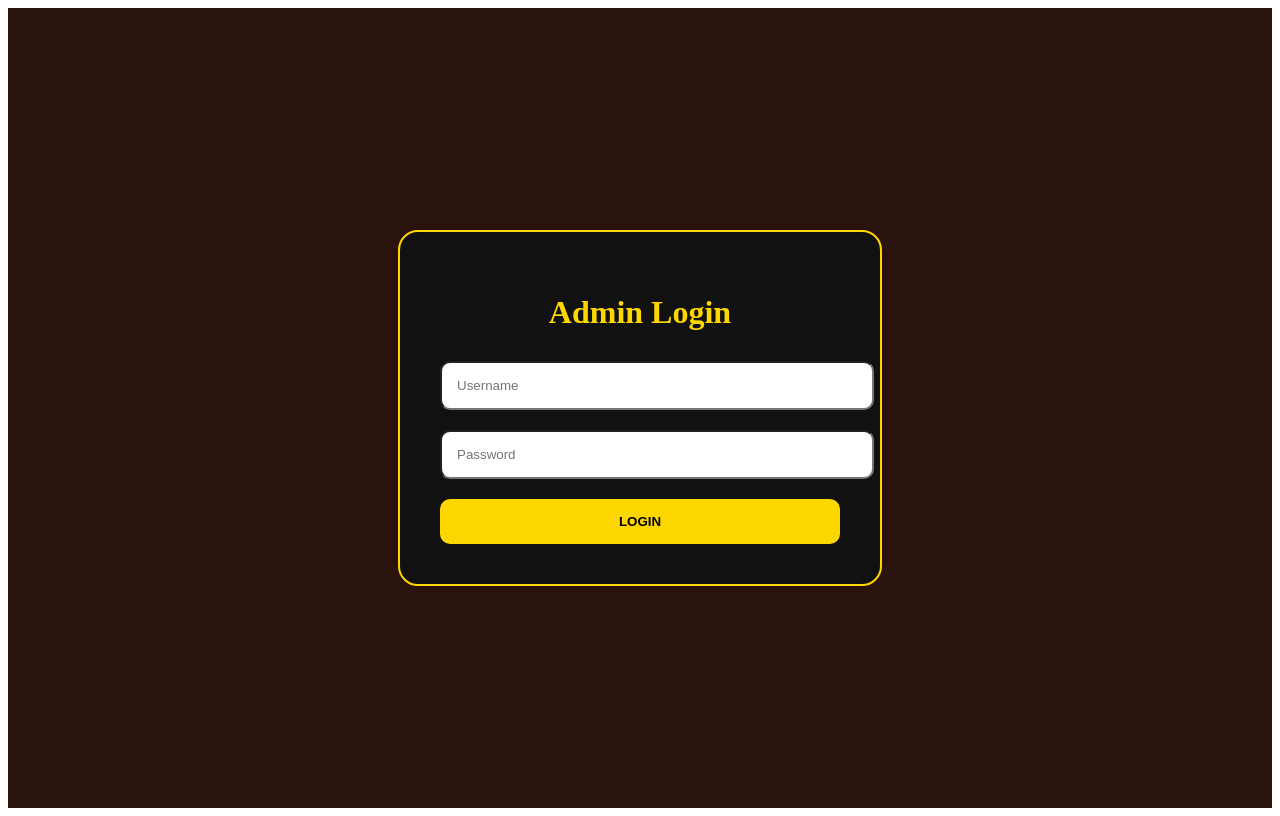
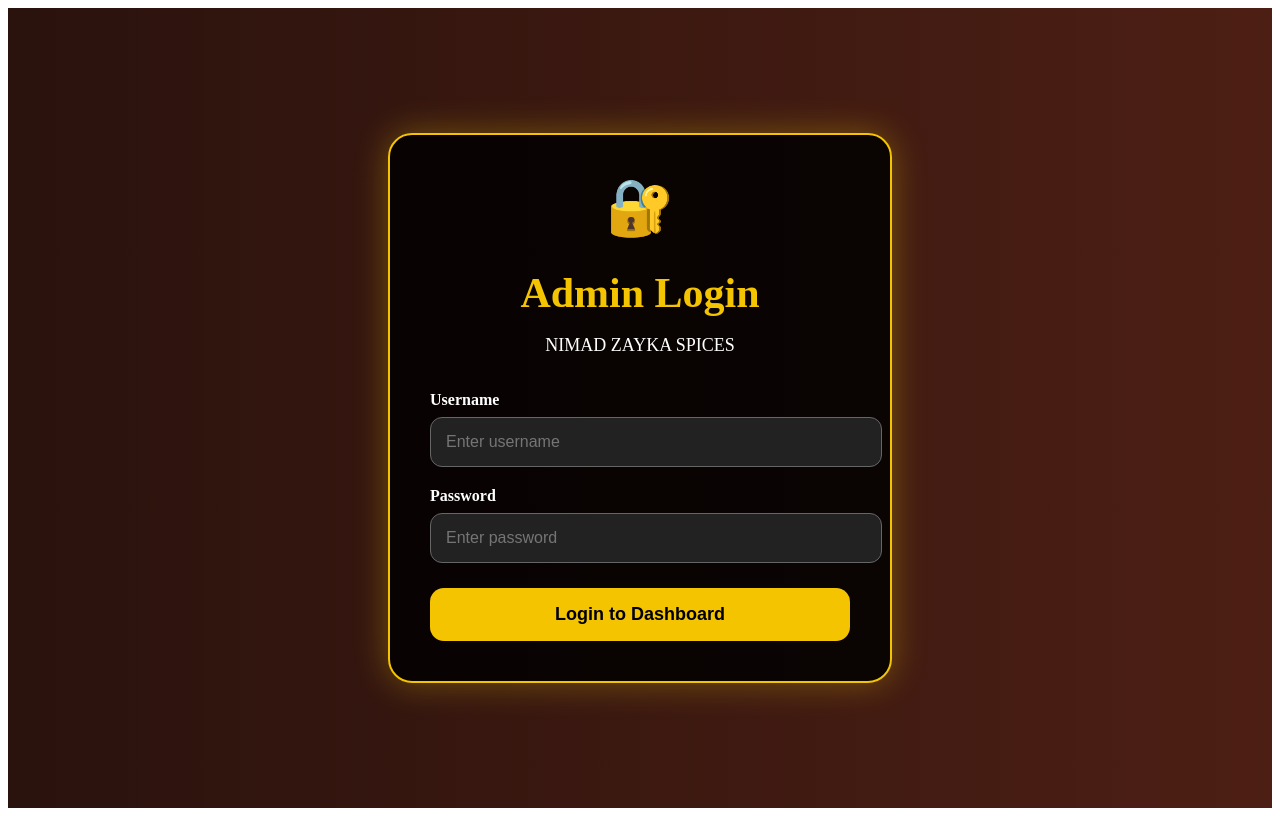
Before and after one commit to nikeshnikku9/ADMINNIMAD, a Next.js app: page / in a window 1280 px wide. Built offline with nearby package versions, Linux system fonts and the light colour scheme.

Commit message:
fixed login

```diff
--- a/app/page.js
+++ b/app/page.js
@@ -1,32 +1,35 @@
 "use client";
 
 import { useState } from "react";
-import { useRouter } from "next/navigation";
 
-export default function AdminPage() {
-
-  const router = useRouter();
+export default function AdminLoginPage() {
 
   const [username, setUsername] = useState("");
   const [password, setPassword] = useState("");
 
-  const login = () => {
+  const handleLogin = () => {
 
+    // LOGIN CHECK
     if (
       username === "admin" &&
       password === "nikesh@09"
     ) {
 
+      // SAVE LOGIN
       localStorage.setItem(
         "nimad-admin-login",
         "true"
       );
 
-      router.push("/admin/dashboard");
+      // REDIRECT
+      window.location.href =
+        "/admin/dashboard";
 
     } else {
 
-      alert("Wrong Username or Password");
+      alert(
+        "Invalid Username or Password"
+      );
 
     }
 
@@ -40,73 +43,137 @@
         display: "flex",
         justifyContent: "center",
         alignItems: "center",
-        background: "#2a120d"
+        background:
+          "linear-gradient(to right, #2a120d, #4d1f14)"
       }}
     >
 
       <div
         style={{
-          width: "400px",
-          background: "#111",
+          width: "420px",
+          background: "rgba(0,0,0,0.85)",
           padding: "40px",
-          borderRadius: "20px",
-          border: "2px solid gold"
+          borderRadius: "24px",
+          border: "2px solid #f4c400",
+          boxShadow:
+            "0 0 35px rgba(255,215,0,0.3)"
         }}
       >
 
+        {/* TOP */}
+        <div
+          style={{
+            textAlign: "center",
+            marginBottom: "35px"
+          }}
+        >
+
+          <div
+            style={{
+              fontSize: "55px",
+              marginBottom: "10px"
+            }}
+          >
+            🔐
+          </div>
+
           <h1
             style={{
-            color: "gold",
-            textAlign: "center",
-            marginBottom: "30px"
+              color: "#f4c400",
+              fontSize: "42px",
+              marginBottom: "10px",
+              fontWeight: "bold"
             }}
           >
             Admin Login
           </h1>
 
+          <p
+            style={{
+              color: "#fff",
+              fontSize: "18px"
+            }}
+          >
+            NIMAD ZAYKA SPICES
+          </p>
+
+        </div>
+
+        {/* USERNAME */}
+        <div
+          style={{
+            marginBottom: "20px"
+          }}
+        >
+
+          <label
+            style={{
+              color: "#fff",
+              display: "block",
+              marginBottom: "8px",
+              fontWeight: "bold"
+            }}
+          >
+            Username
+          </label>
+
           <input
             type="text"
-          placeholder="Username"
+            placeholder="Enter username"
             value={username}
-          onChange={(e) =>
+            onChange={(e)=>
               setUsername(e.target.value)
             }
+            style={inputStyle}
+          />
+
+        </div>
+
+        {/* PASSWORD */}
+        <div
           style={{
-            width: "100%",
-            padding: "15px",
-            marginBottom: "20px",
-            borderRadius: "10px"
+            marginBottom: "25px"
           }}
-        />
+        >
+
+          <label
+            style={{
+              color: "#fff",
+              display: "block",
+              marginBottom: "8px",
+              fontWeight: "bold"
+            }}
+          >
+            Password
+          </label>
 
           <input
             type="password"
-          placeholder="Password"
+            placeholder="Enter password"
             value={password}
-          onChange={(e) =>
+            onChange={(e)=>
               setPassword(e.target.value)
             }
+            style={inputStyle}
+          />
+
+        </div>
+
+        {/* LOGIN BUTTON */}
+        <button
+          onClick={handleLogin}
           style={{
             width: "100%",
-            padding: "15px",
-            marginBottom: "20px",
-            borderRadius: "10px"
-          }}
-        />
-
-        <button
-          onClick={login}
-          style={{
-            width: "100%",
-            padding: "15px",
-            background: "gold",
+            padding: "16px",
+            background: "#f4c400",
             border: "none",
-            borderRadius: "10px",
+            borderRadius: "14px",
             fontWeight: "bold",
+            fontSize: "18px",
             cursor: "pointer"
           }}
         >
-          LOGIN
+          Login to Dashboard
         </button>
 
       </div>
@@ -116,3 +183,23 @@
   );
 
 }
+
+const inputStyle = {
+
+  width: "100%",
+
+  padding: "15px",
+
+  borderRadius: "12px",
+
+  border: "1px solid #666",
+
+  background: "#222",
+
+  color: "#fff",
+
+  fontSize: "16px",
+
+  outline: "none"
+
+};
```
Lines whose indentation alone changed are shown as unchanged.
